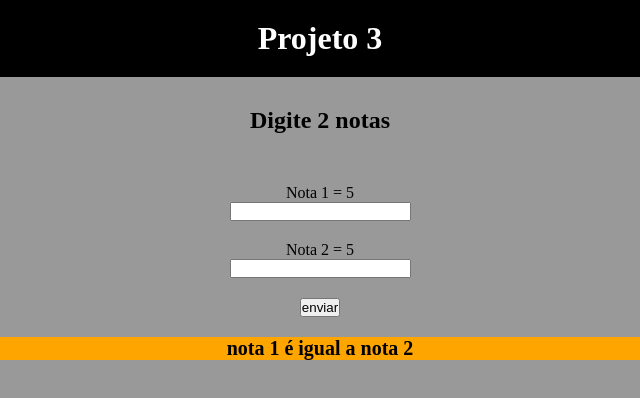
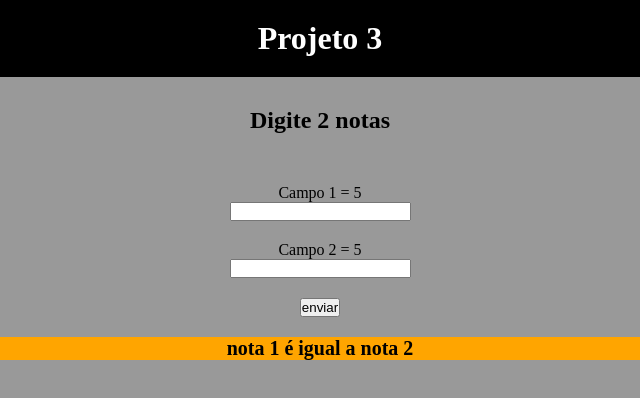
Before and after one commit to jpnune/exercicio_html_js, a plain HTML site: page index.html in a window 1280 px wide. Both pictures are taken after typing "5", "5" into the empty fields and a click on the button "enviar". Shown: the full height of the page, 320-960 px from the left. Drawn offline with Linux system fonts and the light colour scheme.

Commit message:
corrçao da escrita campo de texto (UX)

```diff
--- a/index.html
+++ b/index.html
@@ -14,13 +14,13 @@
         <div class="container">
             <h2>Digite 2 notas</h2>
             <form action="" id="form-notas">
-                <label for="nota1" id="label-nota1">Nota 1</label>
+                <label for="nota1" id="label-nota1">Campo 1</label>
                 <input type="number" name="nota1" id="nota1">
-                <label for="nota2" id="label-nota2">Nota 2</label>
+                <label for="nota2" id="label-nota2">Campo 2</label>
                 <input type="number" name="nota2" id="nota2">
                 <button type="submit">enviar</button>
             </form>
-            <p class="success-message">Paraben! A nota 1 é maior que a nota 2</p>
+            <p class="success-message"></p>
         </div>
     </section>
     <script src="main.js"></script>
--- a/main.js
+++ b/main.js
@@ -14,8 +14,8 @@ form.addEventListener('submit', function(e) {
     const labelNota1 = document.querySelector("#label-nota1");
     const labelNota2 = document.querySelector("#label-nota2");
     menssagem.style.display = "block"
-    labelNota1.innerHTML = `Nota 1 = ${notaInt1}`
-    labelNota2.innerHTML = `Nota 2 = ${notaInt2}`
+    labelNota1.innerHTML = `Campo 1 = ${notaInt1}`
+    labelNota2.innerHTML = `Campo 2 = ${notaInt2}`
 
     if (notaInt1 > notaInt2){
         menssagem.innerHTML = 'nota 1 é maior que nota 2'
```
